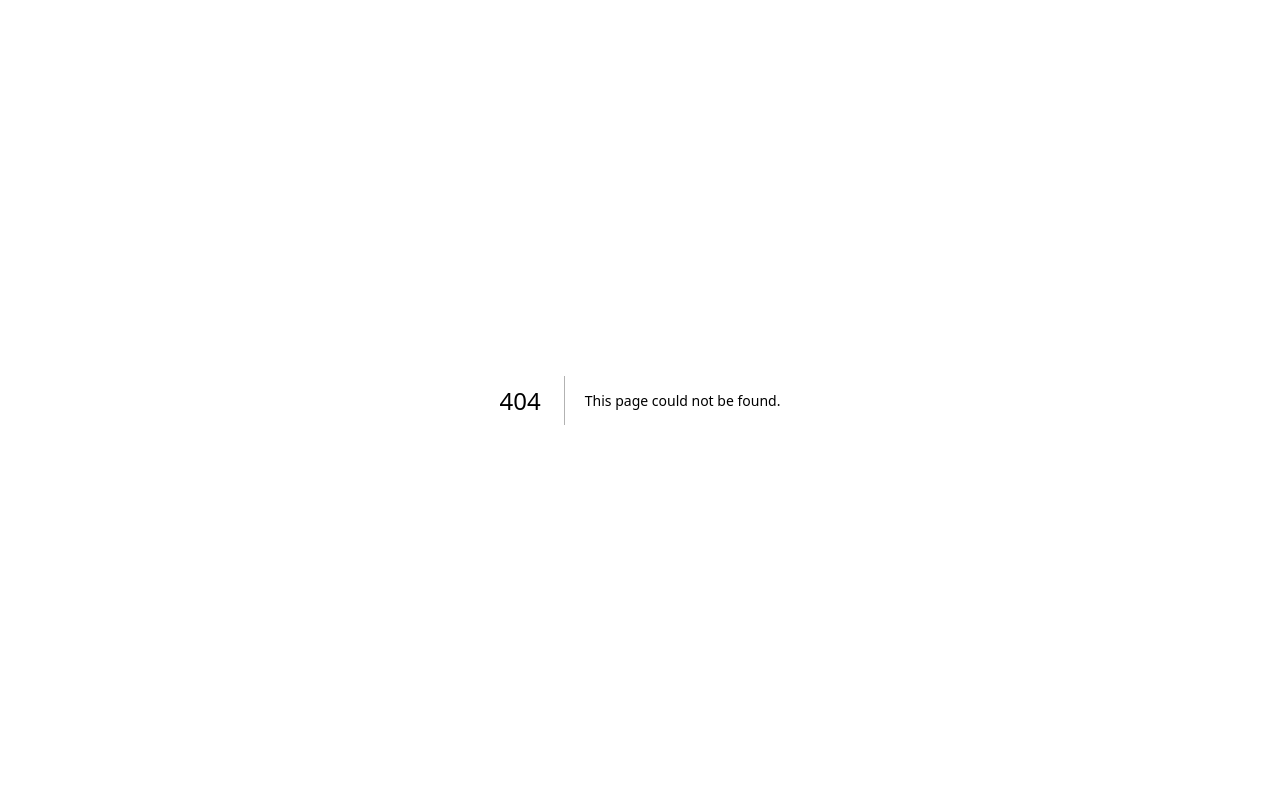
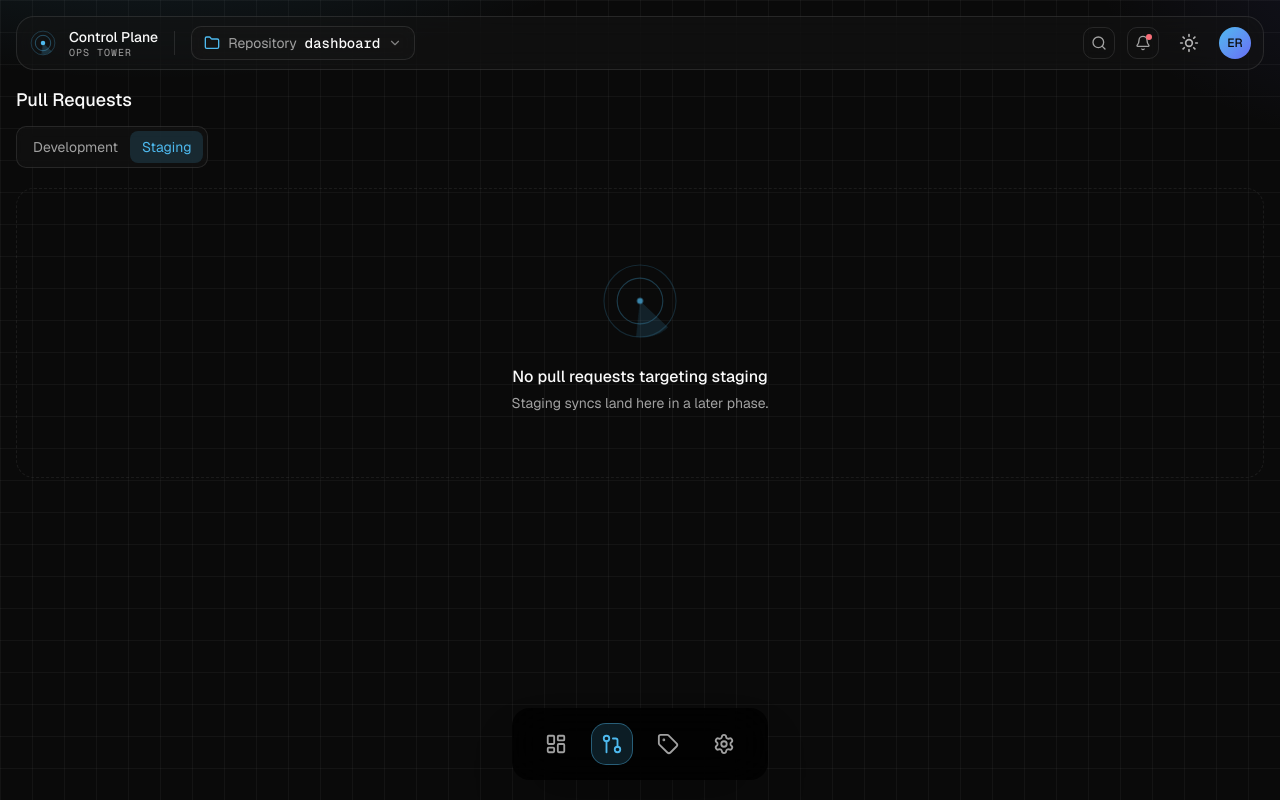
Before and after one commit to elraghifary/control-plane, a Next.js app: page /pull-requests/staging in a window 1280 px wide. Before the commit this address had no page. Built offline with nearby package versions, Linux system fonts and the light colour scheme.

Commit message:
feat(shell): empty/skeleton states, PR tabs, placeholder pages

```diff
--- /dev/null
+++ b/src/app/(app)/pull-requests/development/page.tsx
@@ -0,0 +1,4 @@
+import { EmptyState } from "@/components/states/empty-state";
+export default function Page() {
+  return <EmptyState title="No pull requests targeting development" description="PRs into development will appear here in a later phase." />;
+}
--- /dev/null
+++ b/src/app/(app)/pull-requests/layout.tsx
@@ -0,0 +1,27 @@
+"use client";
+import Link from "next/link";
+import { usePathname } from "next/navigation";
+import { cn } from "@/lib/utils";
+
+const TABS = [
+  { label: "Development", href: "/pull-requests/development" },
+  { label: "Staging", href: "/pull-requests/staging" },
+];
+
+export default function PullRequestsLayout({ children }: { children: React.ReactNode }) {
+  const pathname = usePathname();
+  return (
+    <div>
+      <h1 className="text-lg font-medium">Pull Requests</h1>
+      <div className="mt-3 inline-flex rounded-lg border border-border bg-card/40 p-1 backdrop-blur">
+        {TABS.map((t) => (
+          <Link key={t.href} href={t.href}
+            className={cn("rounded-md px-3 py-1.5 text-sm transition-colors", pathname === t.href ? "bg-instrument/15 text-instrument" : "text-muted-foreground hover:text-foreground")}>
+            {t.label}
+          </Link>
+        ))}
+      </div>
+      <div className="mt-5">{children}</div>
+    </div>
+  );
+}
--- /dev/null
+++ b/src/app/(app)/pull-requests/page.tsx
@@ -0,0 +1,2 @@
+import { redirect } from "next/navigation";
+export default function PullRequestsIndex() { redirect("/pull-requests/development"); }
--- /dev/null
+++ b/src/app/(app)/pull-requests/staging/page.tsx
@@ -0,0 +1,4 @@
+import { EmptyState } from "@/components/states/empty-state";
+export default function Page() {
+  return <EmptyState title="No pull requests targeting staging" description="Staging syncs land here in a later phase." />;
+}
--- /dev/null
+++ b/src/app/(app)/releases/page.tsx
@@ -0,0 +1,11 @@
+import { EmptyState } from "@/components/states/empty-state";
+export default function Page() {
+  return (
+    <div>
+      <h1 className="text-lg font-medium">Releases</h1>
+      <div className="mt-5">
+        <EmptyState title="No releases yet" description="Published releases will appear here in a later phase." />
+      </div>
+    </div>
+  );
+}
--- /dev/null
+++ b/src/app/(app)/settings/page.tsx
@@ -0,0 +1,11 @@
+import { EmptyState } from "@/components/states/empty-state";
+export default function Page() {
+  return (
+    <div>
+      <h1 className="text-lg font-medium">Settings</h1>
+      <div className="mt-5">
+        <EmptyState title="Settings" description="GitHub token and repository management arrive in a later phase." />
+      </div>
+    </div>
+  );
+}
--- /dev/null
+++ b/src/components/states/empty-state.tsx
@@ -0,0 +1,12 @@
+import { RadarRings } from "@/components/motifs/radar-rings";
+
+export function EmptyState({ title, description, action }: { title: string; description?: string; action?: React.ReactNode }) {
+  return (
+    <div className="flex flex-col items-center justify-center rounded-2xl border border-dashed border-border/70 px-6 py-16 text-center">
+      <div className="opacity-70"><RadarRings size={96} /></div>
+      <h3 className="mt-4 text-base font-medium">{title}</h3>
+      {description && <p className="mt-1 max-w-sm text-sm text-muted-foreground">{description}</p>}
+      {action && <div className="mt-5">{action}</div>}
+    </div>
+  );
+}
--- /dev/null
+++ b/src/components/states/skeleton.tsx
@@ -0,0 +1,9 @@
+import { cn } from "@/lib/utils";
+
+export function Skeleton({ className }: { className?: string }) {
+  return (
+    <div className={cn("relative overflow-hidden rounded-lg bg-muted/50", className)}>
+      <div className="absolute inset-0 -translate-x-full [animation:cp-shimmer_1.6s_infinite] bg-gradient-to-r from-transparent via-foreground/10 to-transparent" />
+    </div>
+  );
+}
```
